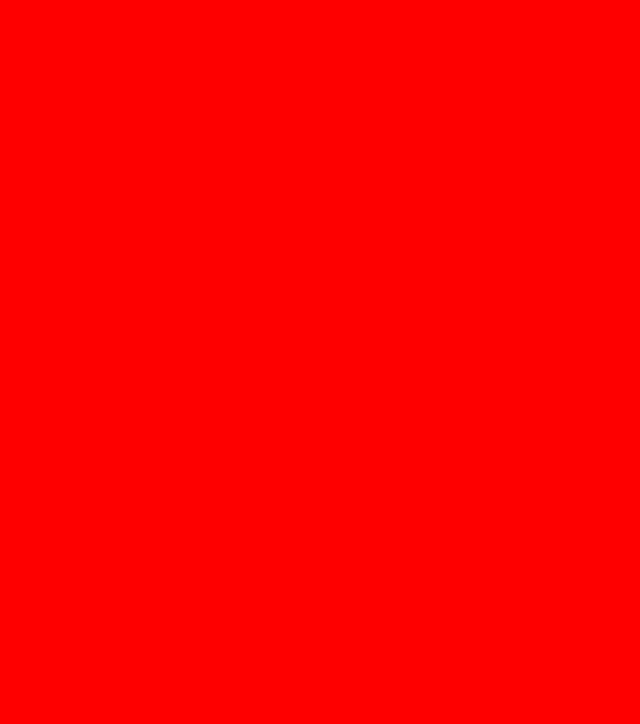
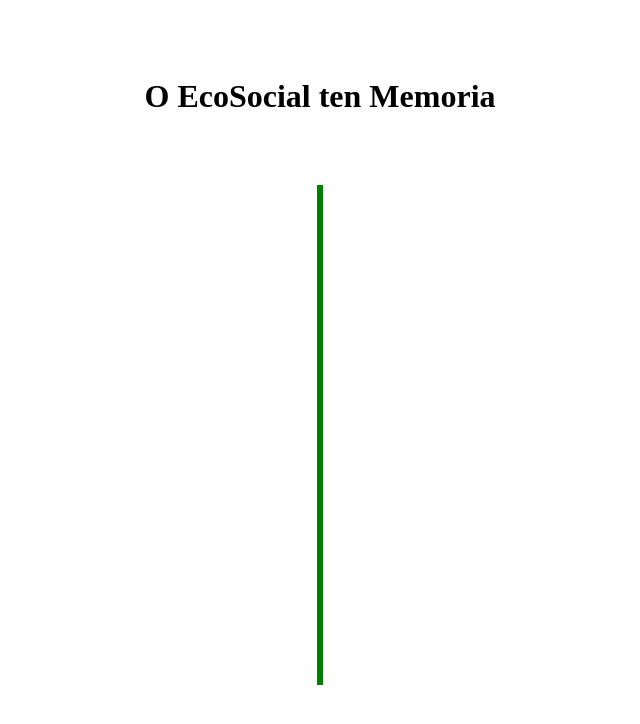
Before and after one commit to anafdz92/O-EcoSocial-ten-Memoria, a React (Create React App) app: page / in a window 1280 px wide. Shown: the top 724 px of the page, without its empty margins (320-960 px from the left). Built offline with nearby package versions, Linux system fonts and the light colour scheme.

Commit message:
add line and title

```diff
--- a/src/components/App.js
+++ b/src/components/App.js
@@ -6,6 +6,7 @@ import Conflicts from "../data/Conflicts";
 const App = () => {
   return (
     <div className="mainList">
+      <h1 className="title"> O EcoSocial ten Memoria </h1>
       <Line />
       <Events />
     </div>
--- a/src/components/Line.js
+++ b/src/components/Line.js
@@ -1,7 +1,7 @@
 import React from "react";
 
 const Line = () => {
-  return <div></div>;
+  return <div className="line"></div>;
 };
 
 export default Line;
--- a/src/stylesheets/main.scss
+++ b/src/stylesheets/main.scss
@@ -1,3 +1,16 @@
 body {
-  background-color: red;
 }
+.mainList {
+  display: flex;
+  flex-direction: column;
+  justify-content: center;
+  align-items: center;
+}
+.line {
+  border-left: 6px solid green;
+  height: 500px;
+}
+
+.title {
+  margin: 70px;
+}
```
